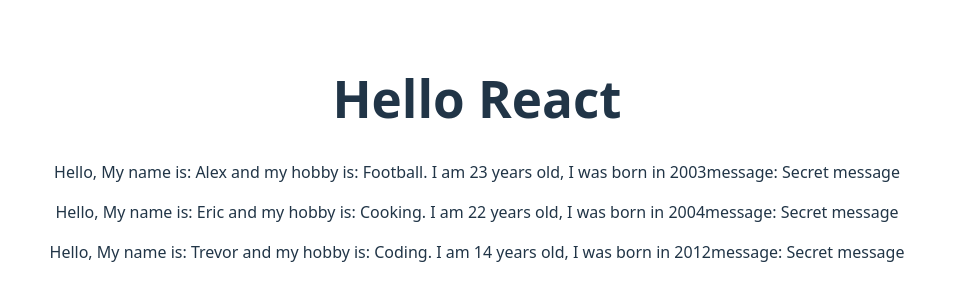
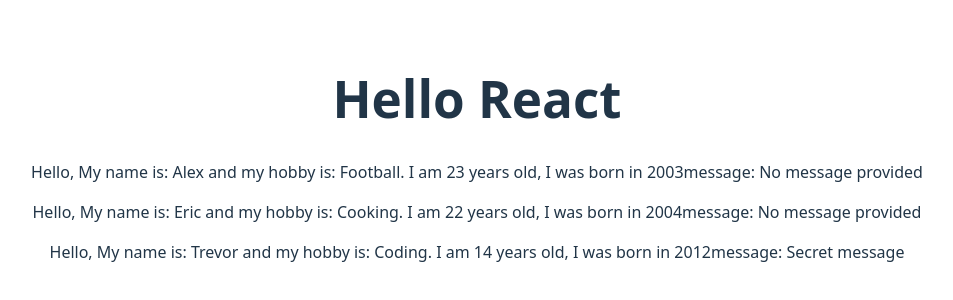
Before and after one commit to yvan-hirwa/react, a React (Vite) app in the folder firstReactProject/: page / in a window 1280 px wide. Shown: the part 242-542 px from the top of the page, without its empty margins (163-1116 px from the left). Built offline with nearby package versions, Linux system fonts and the light colour scheme.

Commit message:
default props

```diff
--- a/firstReactProject/src/App.jsx
+++ b/firstReactProject/src/App.jsx
@@ -26,12 +26,14 @@ function App() {
     <div className="app-container">
       <h1>Hello React</h1>
 
-      {users.map(user => <Header key={user.id} person = {user} > Secret message </Header>)}
+      {users.map((user, i) => i>1?
+                              <Header key={user.id} person = {user} > Secret message </Header>
+                              : <Header key={user.id} person = {user} />)}
     </div>
   )
 }
 
-function Header({ person, children }){
+function Header({ person, children='No message provided' }){
   // person.name = 'Hacker' immutability of props
   const {name, hobby, age} = person
 
```
